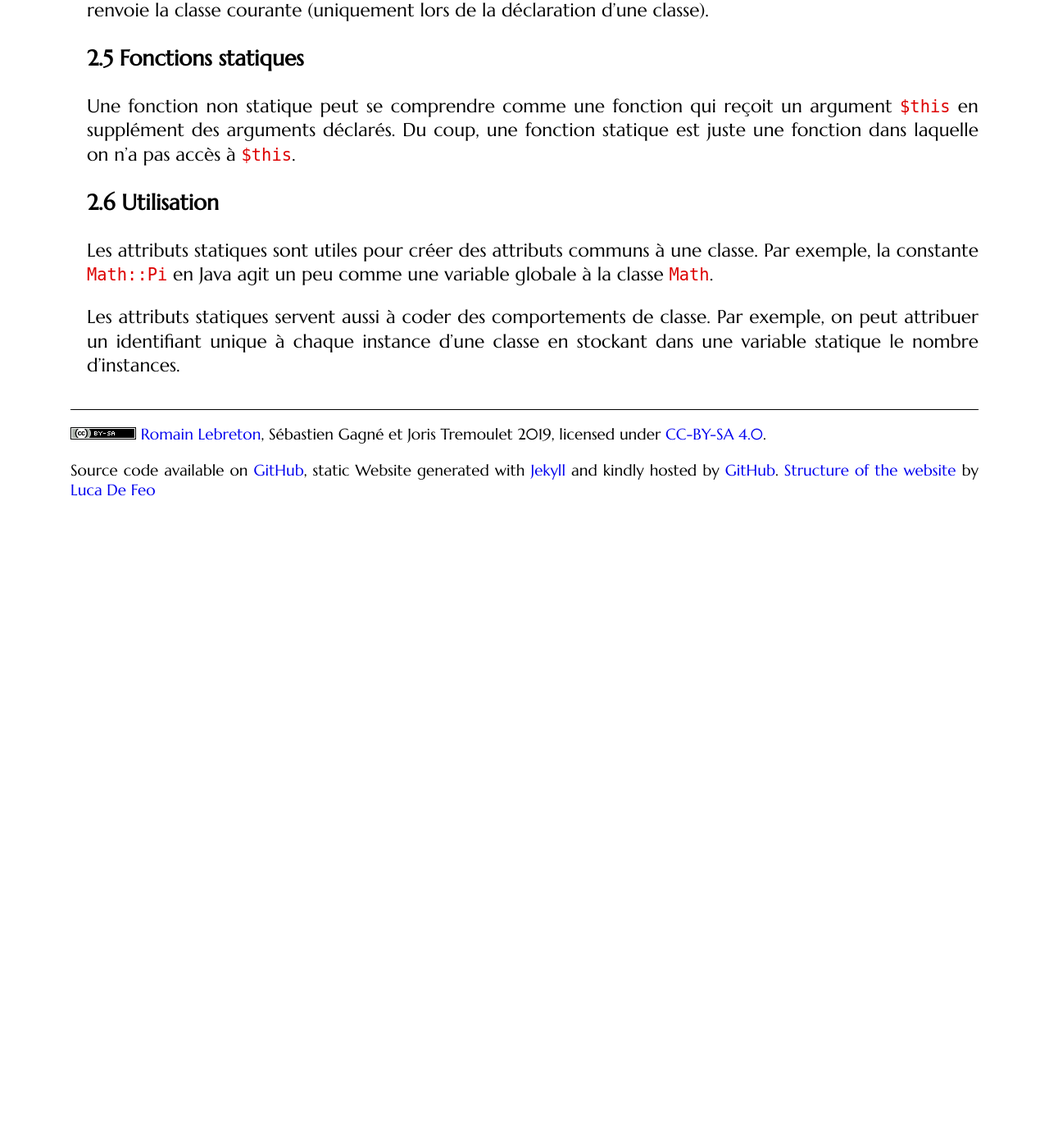
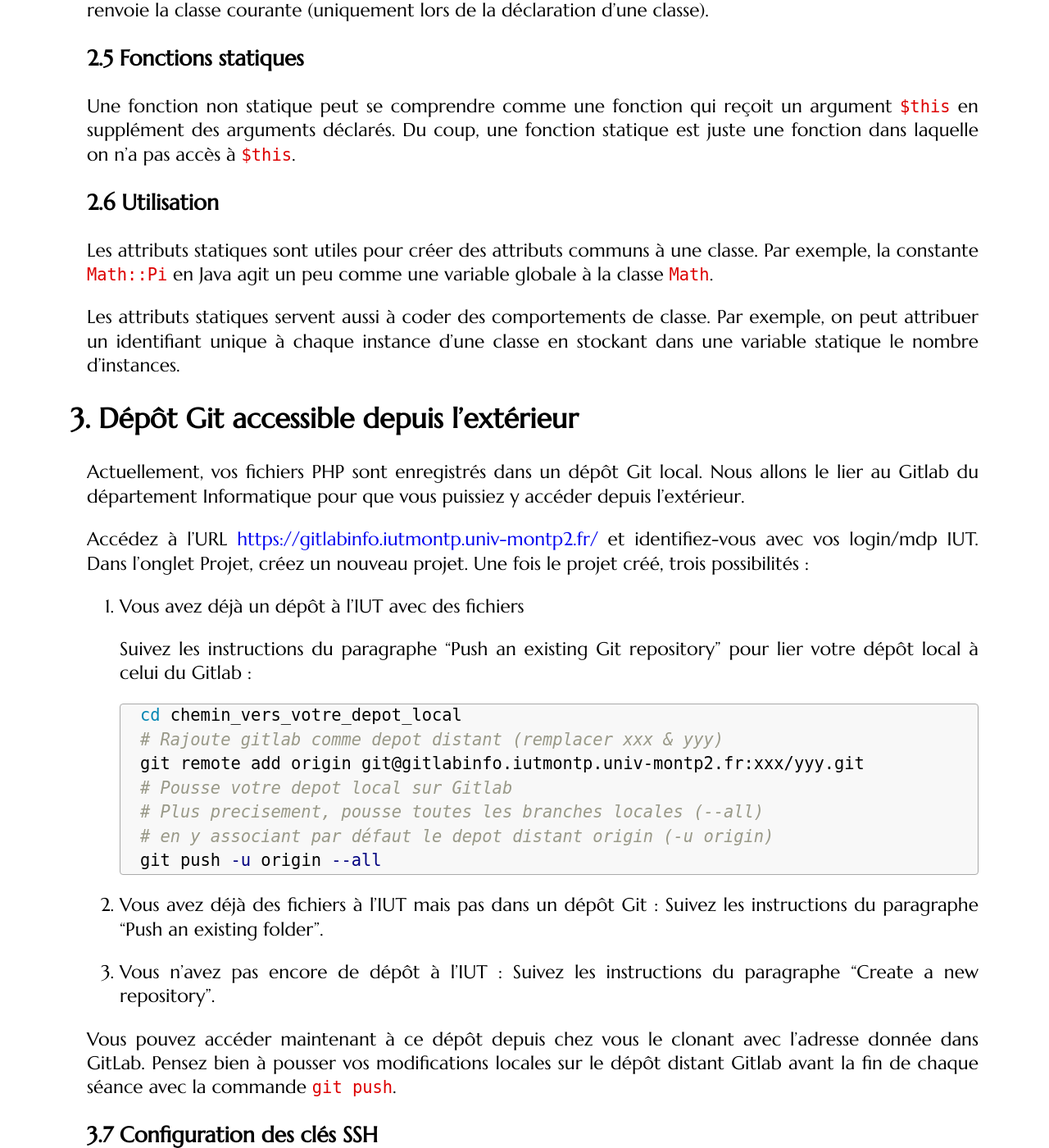
Before and after one commit to romainlebreton/R3.01-DeveloppementWeb, a Jekyll site: the page built from assets/tut2-complement.md, in a window 1280 px wide and 1400 px high, scrolled down 1649 px. Shown: the whole window at 82% size. Built offline with Jekyll 4.4.1, drawn with Linux system fonts in a browser that asks for light colours; some web fonts are replaced; before the commit the page ends 2279 px from its top, so only the background shows below that; some of the changed text lies outside the part shown.

Commit message:
TD2 avec tuto Gitlab

````diff
--- a/assets/tut2-complement.md
+++ b/assets/tut2-complement.md
@@ -88,3 +88,66 @@ en stockant dans une variable statique le nombre d'instances.
 <!-- --------------- -->
 <!-- - préparer squelette class avec fonction/attribut statique/non statique  -->
 <!-- -> Comment appelle-t-on la fonction/attribut dedans/dehors la classe -->
+
+## Dépôt Git accessible depuis l'extérieur
+{: #tutoGitlab}
+
+Actuellement, vos fichiers PHP sont enregistrés dans un dépôt Git local. Nous
+allons le lier au Gitlab du département Informatique pour que vous puissiez y
+accéder depuis l'extérieur.
+
+Accédez à l'URL
+[https://gitlabinfo.iutmontp.univ-montp2.fr/](https://gitlabinfo.iutmontp.univ-montp2.fr/)
+et identifiez-vous avec vos login/mdp IUT. Dans l'onglet Projet, créez un
+nouveau projet. Une fois le projet créé, trois possibilités :
+
+  1. Vous avez déjà un dépôt à l'IUT avec des fichiers
+
+     Suivez les instructions du paragraphe "Push an existing Git repository" pour
+     lier votre dépôt local à celui du Gitlab :
+
+     ```bash
+     cd chemin_vers_votre_depot_local
+     # Rajoute gitlab comme depot distant (remplacer xxx & yyy)
+     git remote add origin git@gitlabinfo.iutmontp.univ-montp2.fr:xxx/yyy.git
+     # Pousse votre depot local sur Gitlab
+     # Plus precisement, pousse toutes les branches locales (--all)
+     # en y associant par défaut le depot distant origin (-u origin)
+     git push -u origin --all
+     ```
+
+  1. Vous avez déjà des fichiers à l'IUT mais pas dans un dépôt Git : Suivez les
+     instructions du paragraphe "Push an existing folder".
+
+  1. Vous n'avez pas encore de dépôt à l'IUT : Suivez les instructions du
+     paragraphe "Create a new repository".
+
+Vous pouvez accéder maintenant à ce dépôt depuis chez vous le clonant avec
+l'adresse donnée dans GitLab. Pensez bien à pousser vos modifications locales
+sur le dépôt distant Gitlab avant la fin de chaque séance avec la commande `git
+push`.
+
+
+### Configuration des clés SSH
+
+Vous en avez assez de devoir taper votre mot de passe à chaque `git push` ou
+`git pull` ? Mettez en place une identification sécurisée automatique à base de clé SSH.
+
+  1. Première étape : créez votre clé SSH sur les machines de l'IUT.
+
+     ```bash
+     # Creer un repertoire .ssh dans votre home si necessaire
+     mkdir ~/.ssh
+     cd ~/.ssh
+     # Creation d'une cle publique (id_rsa.pub) et privee (id_rsa)
+     # Nom du fichier ou enregistrer la clé -> Entrée pour garder le nom par defaut id_rsa
+     # Entrez deux fois un mot de passe
+     ssh-keygen
+     ```
+
+     <!-- Besoin de ssh-agent ? ssh-add ~/.ssh/id_rsa (id_rsa optionnel) ? -->
+
+  1. Deuxième étape : déposez votre clé SSH sur Gitlab.
+     Sur [Gitlab Info](https://gitlabinfo.iutmontp.univ-montp2.fr/), allez dans les
+     paramètres utilisateurs puis dans l'onglet latéral SSH Keys. Recopiez le contenu
+     de `id_rsa.pub` (clé publique) dans le champ clé.
````
Also changed, not shown: index.md (+2 -2 lines), tutorials/tutorial2.md (+5 -0 lines).
